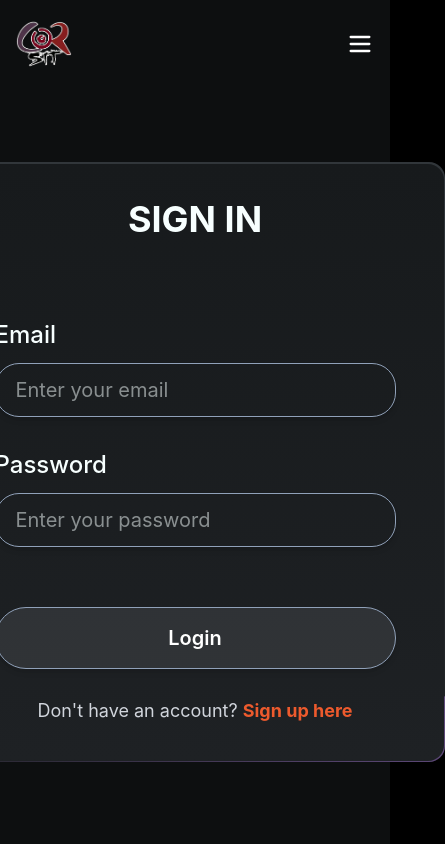
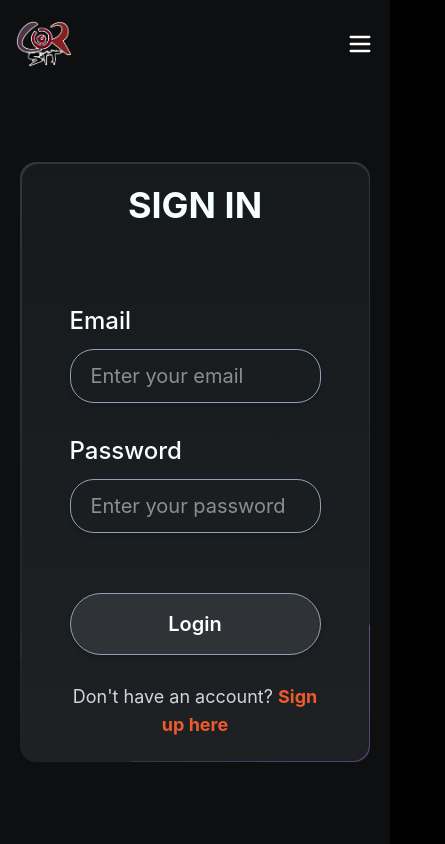
Before and after one commit to Dhruva-D/Corsit, a React (Vite) app in the folder client/: page /login in a window 390 px wide. Shown: the whole page, 445 px wide, since content can reach past the window. Built offline with nearby package versions, Linux system fonts and the light colour scheme.

Commit message:
responsive login

```diff
--- a/client/src/components/Login/Login.jsx
+++ b/client/src/components/Login/Login.jsx
@@ -40,7 +40,7 @@ const Login = () => {
     <>
       <Header />
       <div className="flex h-[100vh] flex-col items-center justify-center bg-[#0d0f10] text-[#f7ffff] relative">
-        <div className="card-wrapper h-[600px] w-[500px] mt-20">
+        <div className="card-wrapper h-[600px] w-[350px] md:min-w-[500px] mt-20">
           <div className="card-content flex items-center justify-center text-lg">
             <form onSubmit={handleSubmit} className="flex flex-col items-center justify-center px-12 space-y-8 w-full max-w-lg">
               <h1 className="text-4xl font-bold mb-20">SIGN IN</h1>
```
